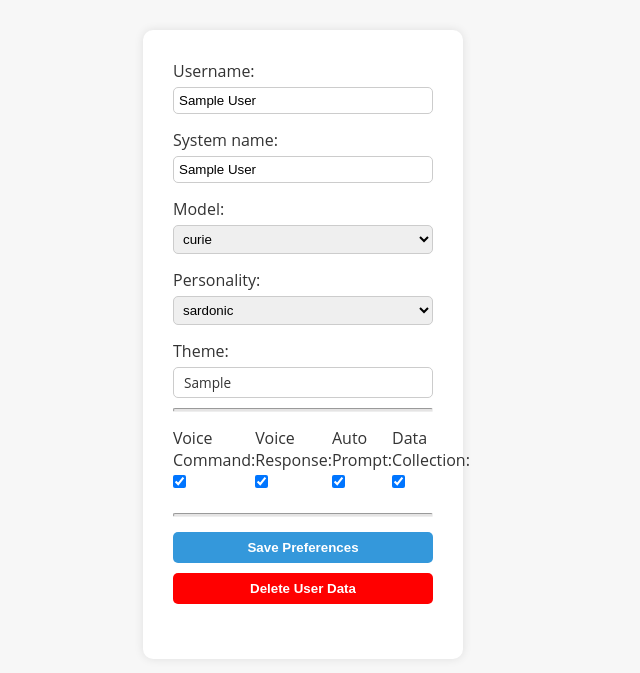
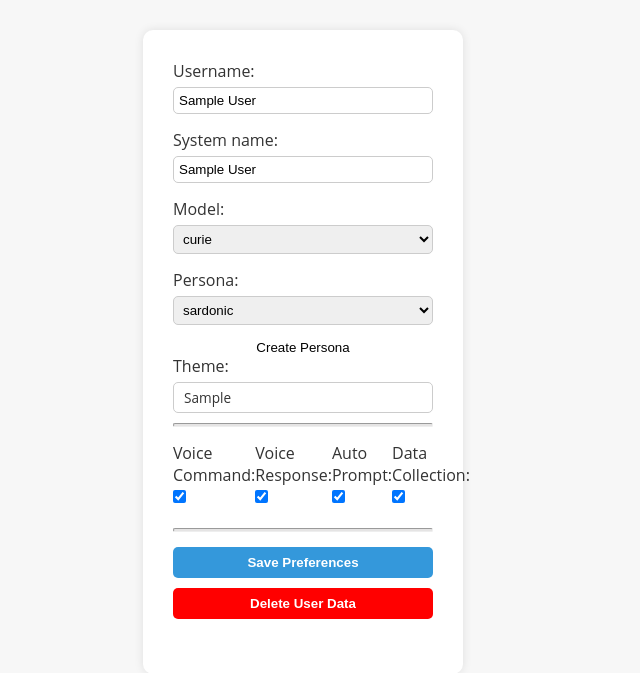
Before and after one commit to dstock3/custom_chatbot, a Flask app: page /preferences in a window 1280 px wide. Shown: the part 56-729 px from the top of the page, without its empty margins (337-977 px from the left). Run offline with Flask 2, Linux system fonts and the light colour scheme; tables that the repository leaves empty hold one stand-in row (values such as "Sample post").

Commit message:
Added print statement to apiCall function. Added create persona button to user preferences.

```diff
--- a/intel/openai_call.py
+++ b/intel/openai_call.py
@@ -1,6 +1,7 @@
 import openai
 
 def apiCall(prompt, maxTokens, temp, isChat=False):
+    print("OpenAI API Call")
     for i in prompt:
         print("Prompt #" + str(prompt.index(i) + 1) +": " + str(i))
 
--- a/intel/personalities.py
+++ b/intel/personalities.py
@@ -1,3 +1,5 @@
+# eventually I want to give the user the ability to make custom personalities
+
 personalities = {
     "sardonic": {
         "messages": [{
--- a/templates/preferences.html
+++ b/templates/preferences.html
@@ -55,12 +55,13 @@
                         <option value="{{ model_option }}" {% if model_option == user.model %}selected{% endif %}>{{ model_option }}</option>
                     {% endfor %}
                 </select>
-                <label for="personality">Personality:</label>
+                <label for="personality">Persona:</label>
                 <select class="{{ user.theme_pref }}" name="personality" id="personality">
                     {% for key, value in personality_options.items() %}
                         <option value="{{ key }}" {% if key == user.personality %}selected{% endif %}>{{ key }}</option>
                     {% endfor %}
                 </select>
+                <button class="create-persona-button + {{ user.theme_pref }}">Create Persona</button>
                 <label for="theme_pref">Theme:</label>
                 <input type="hidden" name="theme_pref" id="hidden-theme-pref" value="{{ user.theme_pref }}">
 
```
